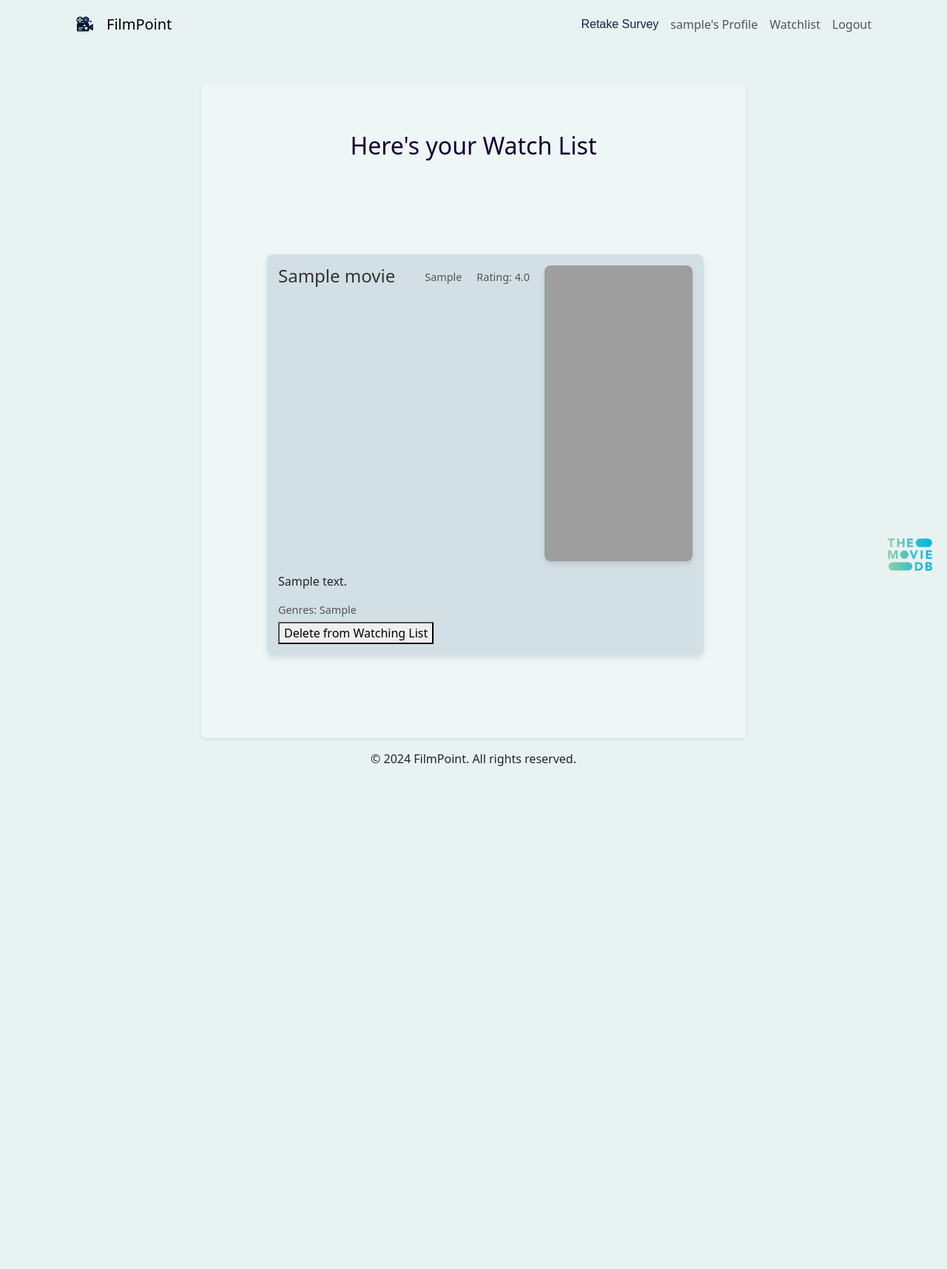
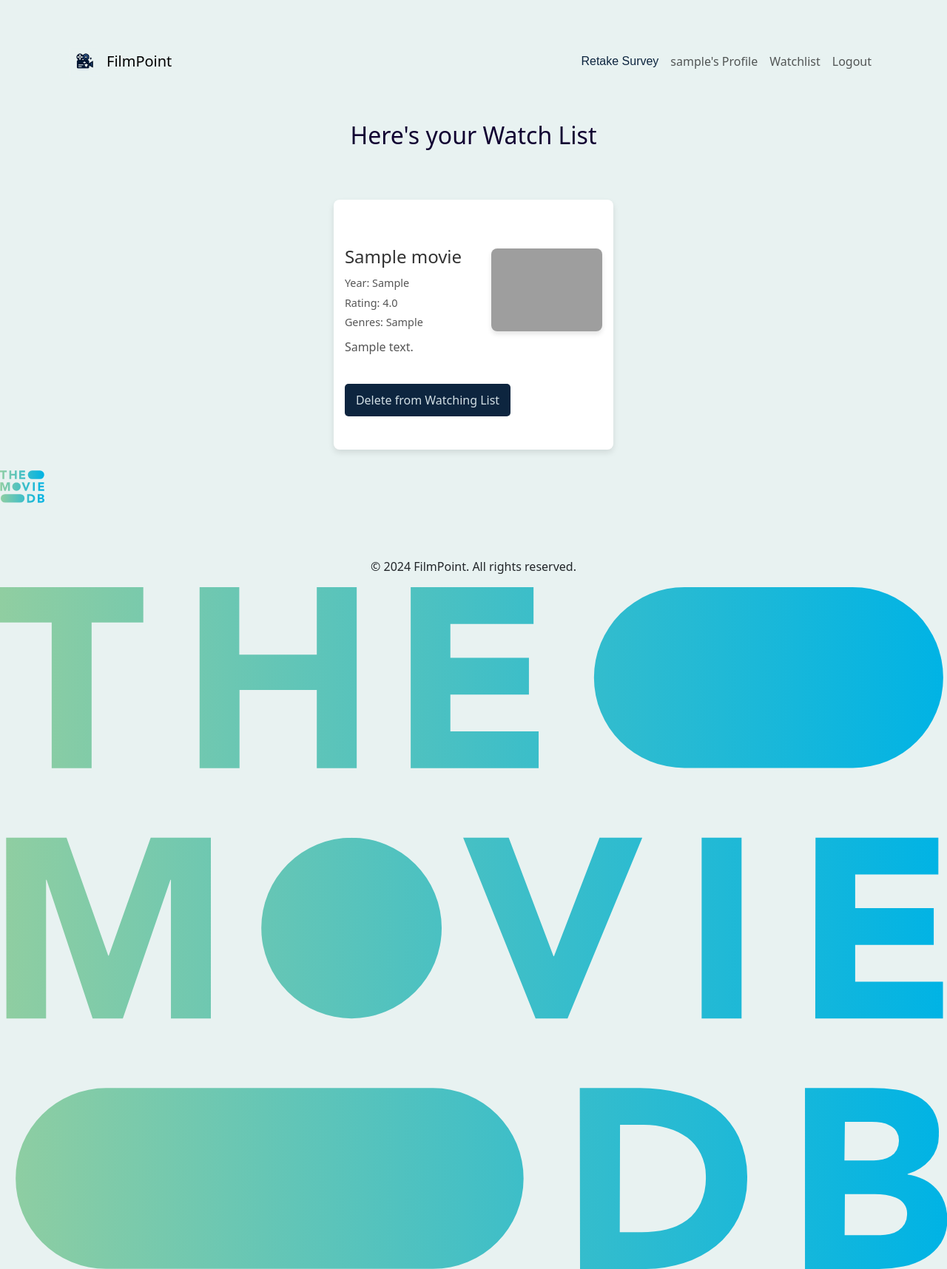
Before and after one commit to makarovadaria/film-point, a Django app: page /watchlist/ in a window 1280 px wide. Shown: the whole page at 74% size. Before the commit the page ends 1036 px from the top, so only its background shows below. Run offline with Django 5.2, Linux system fonts and the light colour scheme; a user stored in the database is signed in; tables that the repository leaves empty hold one stand-in row (values such as "Sample post"); grey boxes are pictures that could not be loaded.

Commit message:
Triin 21.08

```diff
--- a/templates/events/base.html
+++ b/templates/events/base.html
@@ -39,41 +39,49 @@
     }
 
 
+    .container {
+    margin-top: 50px;
+}
+
+.movie-list {
+    display: flex;
+    flex-direction: column;
+    gap: 20px; /* Space between each movie box */
+}
+
 .movie-box {
+    background-color: #fff;
+    border-radius: 8px;
     padding: 15px;
     max-width: 900px;
-        margin: 80px auto;
+    margin: 20px auto;
     box-shadow: 0 4px 8px rgba(0, 0, 0, 0.1);
-        background-color: #f9f9f9;
+    display: flex;
+    flex-direction: column;
 }
 
 .movie-content {
     display: flex;
     gap: 20px;
-    }
-
-    .movie-image {
-        width: auto;
-        height: auto;
-        border-radius: 8px;
-        box-shadow: 0 4px 6px rgba(0, 0, 0, 0.1);
+    align-items: center;
 }
 
 .movie-details {
     flex: 1;
+    margin-right: 20px; /* Space between text and image */
 }
 
 .movie-title {
-        margin-top: 0;
+    font-size: 1.5em;
+    margin-bottom: 10px;
     color: #333;
-        font-size: 1.5em;
 }
 
 .movie-year,
 .movie-rating,
 .movie-genre {
     color: #555;
-        margin-top: 5px;
+    margin-bottom: 5px;
     font-size: 0.9em;
 }
 
@@ -83,92 +91,27 @@
     margin-top: 10px;
 }
 
-
-    .header {
-        margin: 10px 15px;
-    }
-
-    .custom-card {
-        background-color: rgba(255, 255, 255, 0.3);
-        border: none;
-        box-shadow: 0 4px 8px rgba(0, 0, 0, 0.1);
-        margin-bottom: 20px;
-    }
-
-    .logo-container {
-        position: fixed;
-        bottom: 20px;
-        right: 20px;
-    }
-
-    .movie-container {
-        padding: 15px;
-        max-width: 900px;
-        margin: 80px auto;
-        box-shadow: 0 4px 8px rgba(0, 0, 0, 0.1);
-        background-color: #f9f9f9;
-    }
-
-    .movie-content {
-        display: flex;
-        gap: 20px;
-    }
-
-    .movie-list {
-        display: flex;
-        flex-direction: column;
-        gap: 20px;
-    }
-
-    .movie-box {
-        background-color: #d2dfe5;
+.movie-image {
+    width: 150px; /* Adjusted width for image */
+    height: auto;
     border-radius: 8px;
-        padding: 15px;
-        box-shadow: 0 4px 8px rgba(0, 0, 0, 0.1);
-    }
-
-    .movie-title {
-        font-size: 1.5em;
-        margin-bottom: 10px;
-    }
-
-
-    .movie-image {
-        height: 400px;
-        width: 100%;
-        max-width: 200px;
-        border-radius: 8px;
-        margin-bottom: 15px;
-    }
-
-    .movie-details {
-        margin-bottom: 15px;
-    }
-
-    .movie-year,
-    .movie-rating,
-    .movie-genre {
-        margin-bottom: 5px;
-    }
-
-    .movie-description {
-        margin-top: 10px;
-        color: #555;
-        line-height: 1.6;
+    box-shadow: 0 4px 6px rgba(0, 0, 0, 0.1);
 }
 
 .btn-custom {
     background-color: #0d253f;
-        color: #fff;
+    color: #d2dfe5;
     border: none;
     padding: 10px 15px;
     border-radius: 5px;
     cursor: pointer;
     transition: background-color 0.3s ease;
+    margin-top: 20px;
 }
 
 .btn-custom:hover {
     background-color: #d2dfe5;
+    color: #0d253f;
 }
 
 </style>
--- a/templates/events/watchlist.html
+++ b/templates/events/watchlist.html
@@ -4,42 +4,30 @@
 {% block content %}
 
 
-    <div class="section watching-list">
     <div class="container mt-5">
-            <div class="row justify-content-center">
-                <div class="col-md-8">
-                    <div class="card shadow-sm" style="background-color: rgba(255, 255, 255, 0.3); border: none;">
-                        <div class="card-body">
     <h2>Here's your Watch List</h2>
-                            <ul class="movie-list">
+    <div class="movie-list">
         {% for movie in movies %}
             <div class="movie-box">
                 <div class="movie-content">
+                    <div class="movie-details">
                         <h2 class="movie-title">{{ movie.name }}</h2>
-                                        <br>
-                                        <div class="movie-year">{{ movie.year }}</div>
+                        <div class="movie-year">Year: {{ movie.year }}</div>
                         <div class="movie-rating">Rating: {{ movie.rating }}</div>
-                                        <img src="https://image.tmdb.org/t/p/w500{{ movie.image }}"
-                                             alt="{{ movie.name }}" class="movie-image">
+                        <div class="movie-genre">Genres: {{ movie.genre }}</div>
+                        <p class="movie-description">{{ movie.description }}</p>
                     </div>
-                                    <div class="movie-details">
-                                        <p>{{ movie.description }}</p>
+                    <img src="https://image.tmdb.org/t/p/w500{{ movie.image }}" alt="{{ movie.name }}" class="movie-image">
                 </div>
-                                    <div class="movie-genre">Genres: {{ movie.genre }}</div>
-                                    <form id="watchlistForm-{{ movie.movie_id }}" method="POST"
-                                          action="{% url 'delete_from_watchlist' %}">
+                <form id="watchlistForm-{{ movie.movie_id }}" method="POST" action="{% url 'delete_from_watchlist' %}">
                     {% csrf_token %}
                     <input type="hidden" name="movie_id" value="{{ movie.movie_id }}">
-                                        <button id="watchlistButton-{{ movie.movie_id }}" type="submit">
-                                            Delete from Watching List
-                                        </button>
+                    <button type="submit" class="btn-custom">Delete from Watching List</button>
                 </form>
+            </div>
         {% empty %}
-                                    <li>No movies in your watchlist.</li>
+            <p>No movies in your watchlist.</p>
         {% endfor %}
-                            </ul>
-
-                        </div>
     </div>
 </div>
 
```
Lines whose indentation alone changed are shown as unchanged.
